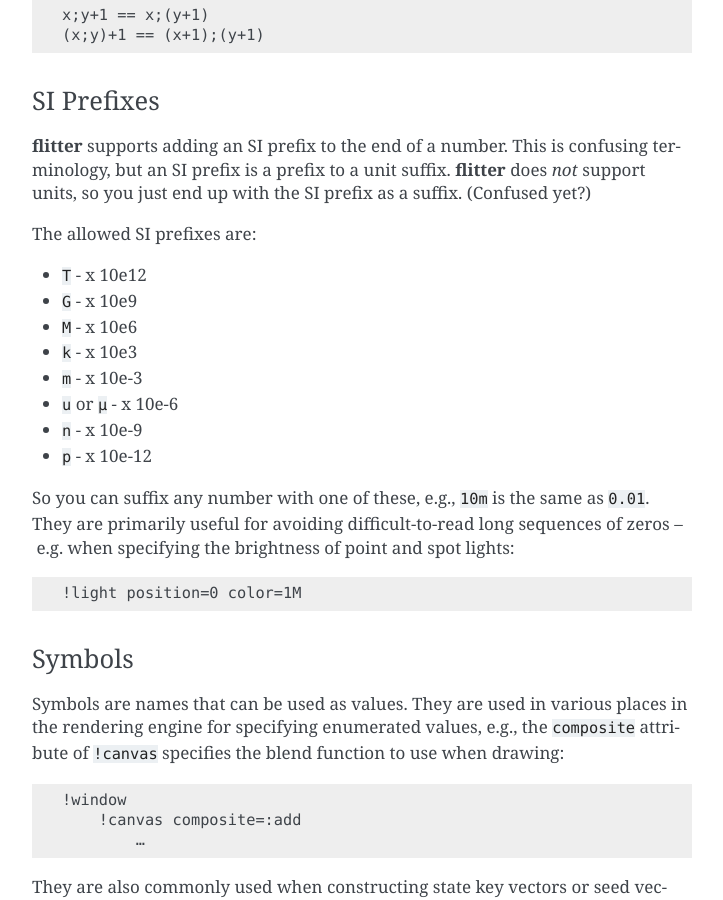
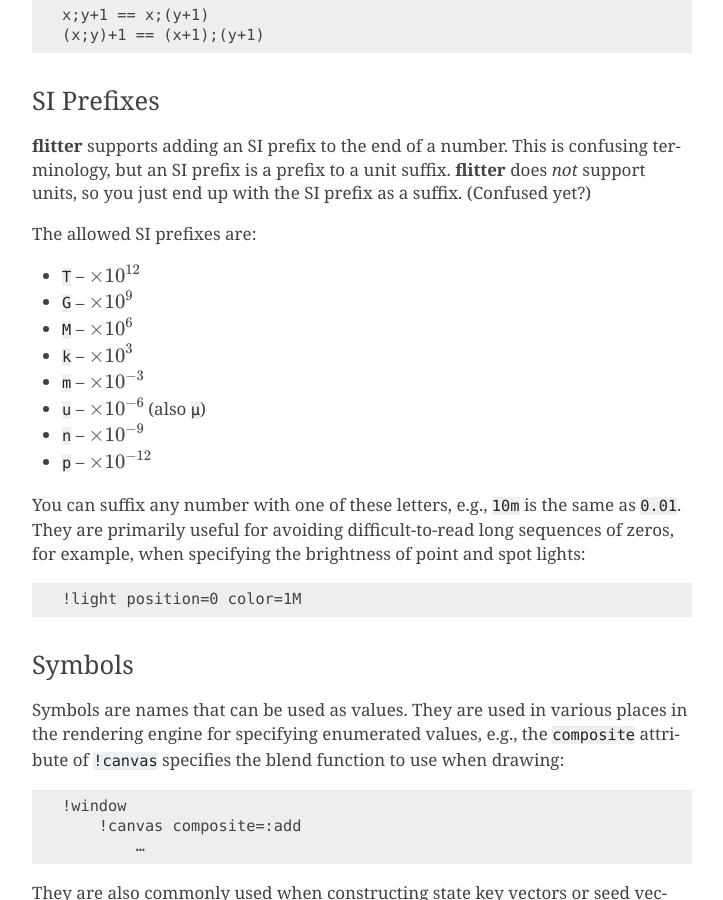
Before and after one commit to jonathanhogg/flitter, a Sphinx documentation site: the page built from docs/language.md, in a window 1280 px wide and 900 px high, scrolled down 2601 px. Shown: the whole window, without its empty margins (388-1111 px from the left). Built offline with Sphinx 7.4.7, drawn with Linux system fonts in a browser that asks for light colours.

Commit message:
Language doc SI prefixes tweaks

````diff
--- a/docs/language.md
+++ b/docs/language.md
@@ -130,18 +130,18 @@
 
 The allowed SI prefixes are:
 
-- `T` - x 10e12
-- `G` - x 10e9
-- `M` - x 10e6
-- `k` - x 10e3
-- `m` - x 10e-3
-- `u` or `µ` - x 10e-6
-- `n` - x 10e-9
-- `p` - x 10e-12
+- `T` – $\times 10^{12}$
+- `G` – $\times 10^{9}$
+- `M` – $\times 10^{6}$
+- `k` – $\times 10^{3}$
+- `m` – $\times 10^{-3}$
+- `u` – $\times 10^{-6}$ (also `µ`)
+- `n` – $\times 10^{-9}$
+- `p` – $\times 10^{-12}$
 
-So you can suffix any number with one of these, e.g., `10m` is the same as
+You can suffix any number with one of these letters, e.g., `10m` is the same as
 `0.01`. They are primarily useful for avoiding difficult-to-read long sequences
-of zeros – e.g. when specifying the brightness of point and spot lights:
+of zeros, for example, when specifying the brightness of point and spot lights:
 
 ```flitter
 !light position=0 color=1M
````
